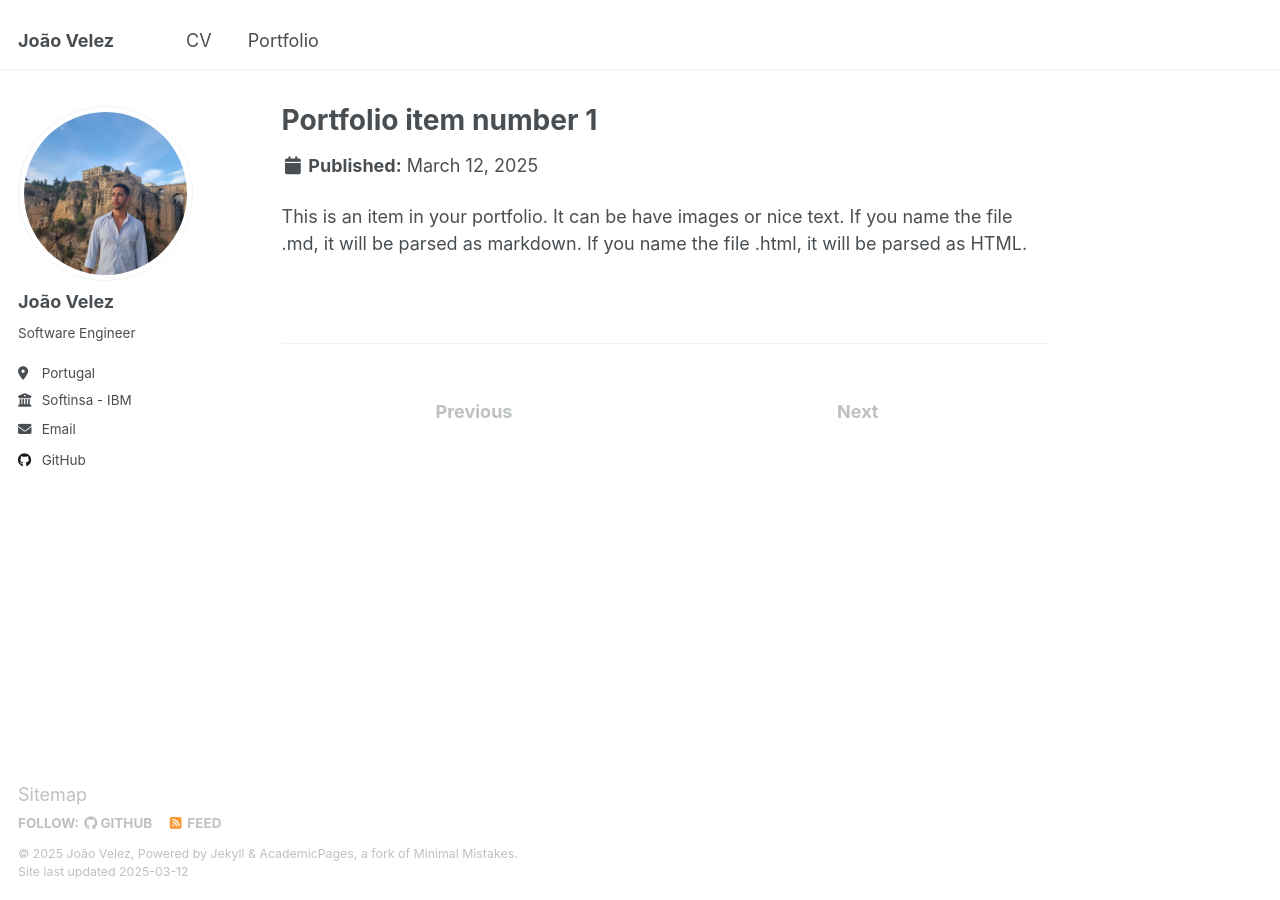
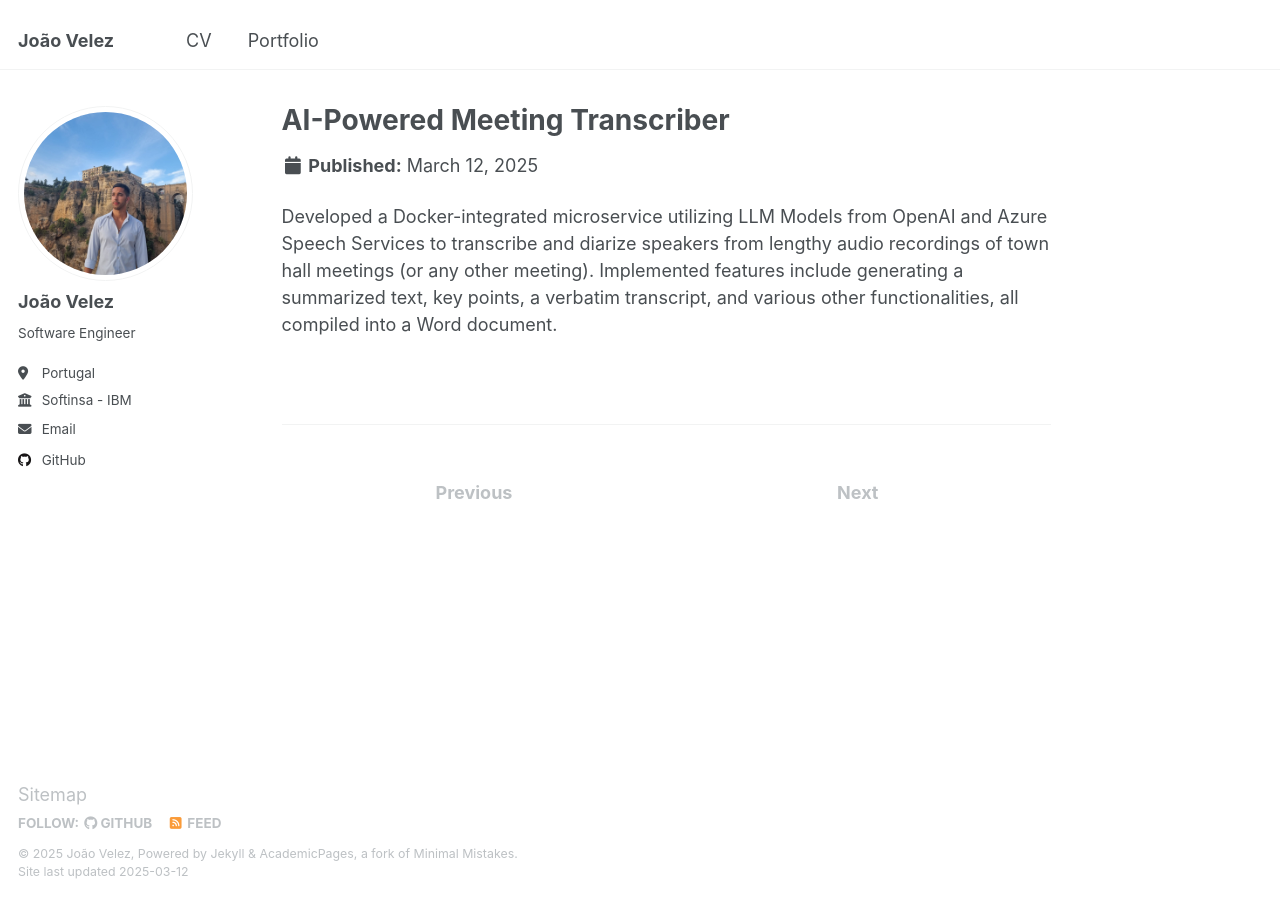
Before and after one commit to QuaNilo/QuaNilo.github.io, a Jekyll site: the page built from _portfolio/portfolio-4.md, in a window 1280 px wide. Built offline with Jekyll 4.4.1, drawn with Linux system fonts in a browser that asks for light colours.

Commit message:
Added remaining projects

```diff
--- a/_portfolio/portfolio-4.md
+++ b/_portfolio/portfolio-4.md
@@ -1,7 +1,7 @@
 ---
-title: "Portfolio item number 1"
-excerpt: "Short description of portfolio item number 1<br/><img src='/images/500x300.png'>"
+title: "AI-Powered Meeting Transcriber"
+excerpt: "Transcriber and diarization of speakers from lengthy audio recordings of town hall meetings (or any other meeting).<br/>"
 collection: portfolio
 ---
 
-This is an item in your portfolio. It can be have images or nice text. If you name the file .md, it will be parsed as markdown. If you name the file .html, it will be parsed as HTML.
+Developed a Docker-integrated microservice utilizing LLM Models from OpenAI and Azure Speech Services to transcribe and diarize speakers from lengthy audio recordings of town hall meetings (or any other meeting). Implemented features include generating a summarized text, key points, a verbatim transcript, and various other functionalities, all compiled into a Word document.
```
Also changed, not shown: _portfolio/portfolio-1.md (+4 -1 lines), _portfolio/portfolio-2.md (+4 -1 lines), _portfolio/portfolio-3.md (+3 -3 lines), _portfolio/portfolio-5.md (added, +7 -0 lines).
